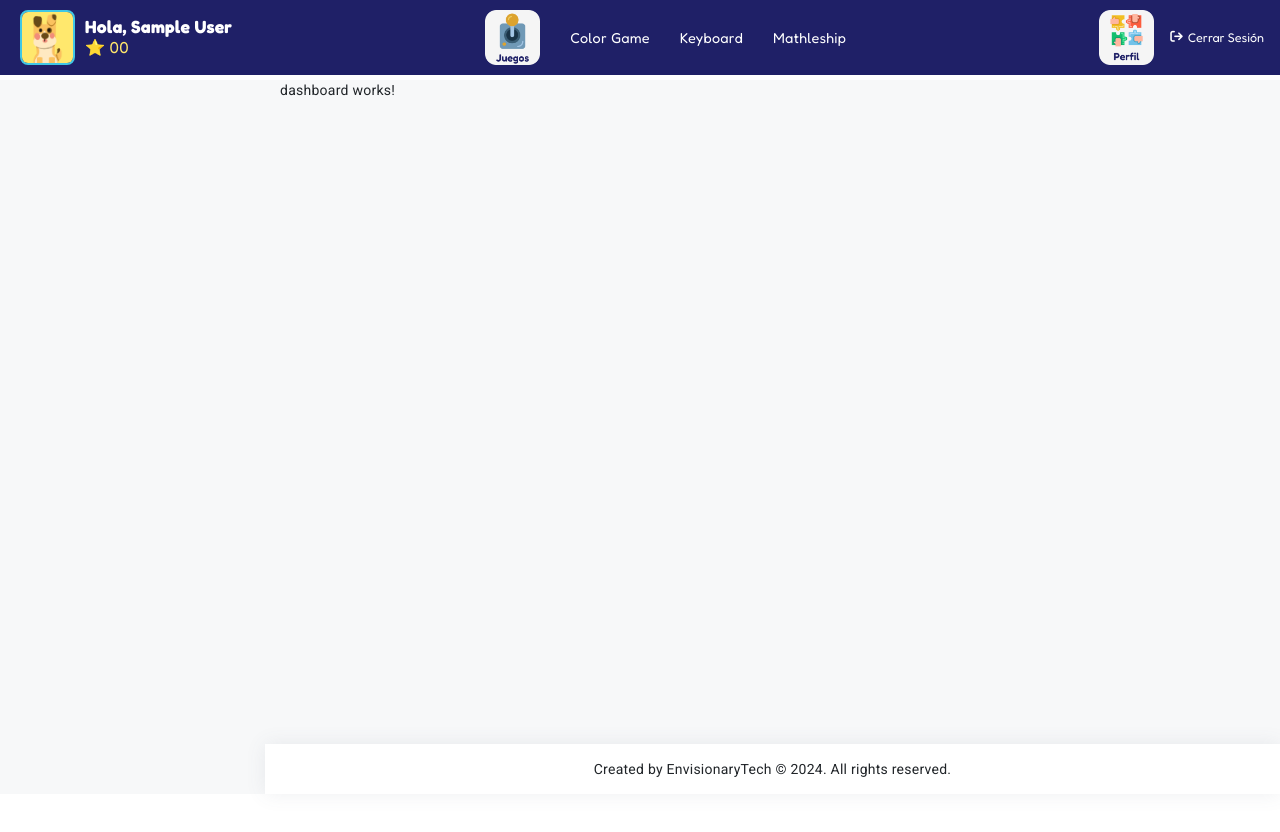
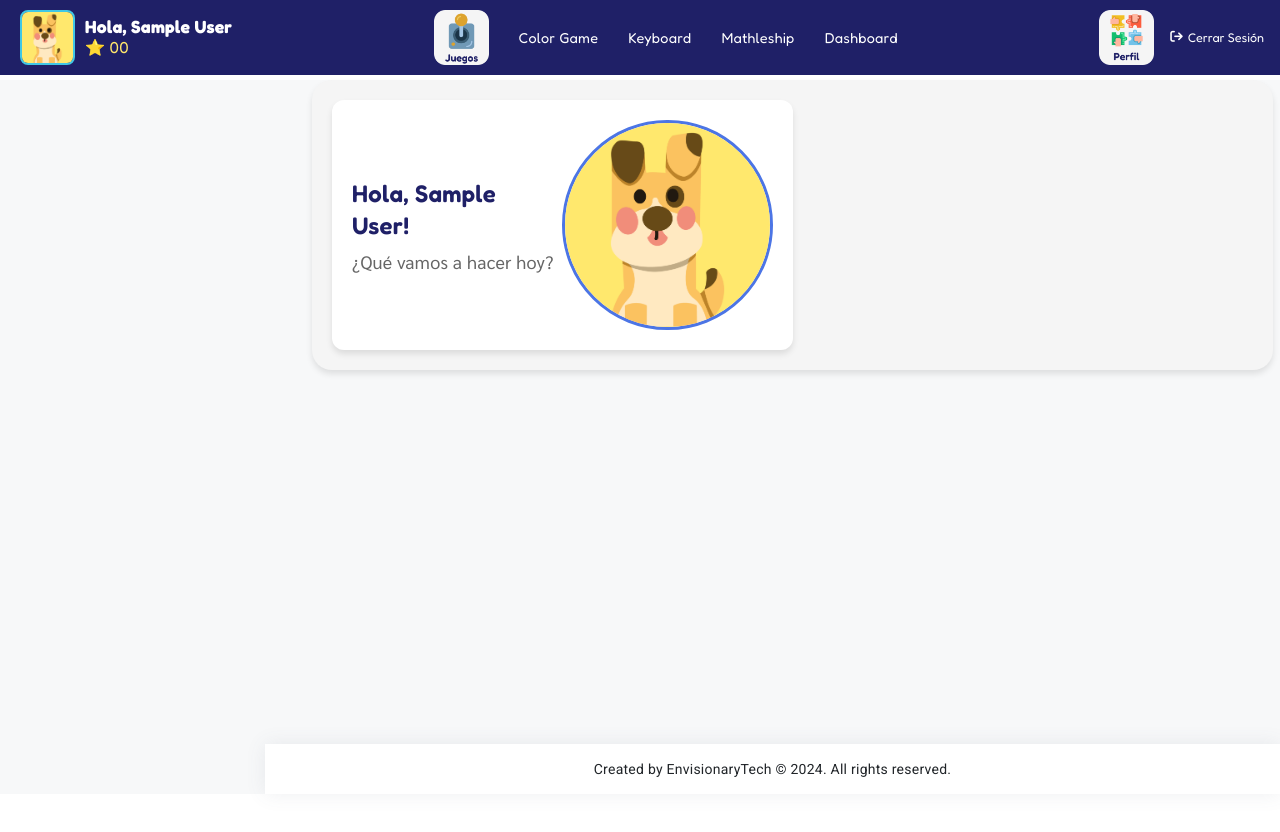
Before and after one commit to BuzoCris2/MindMat_FrontEnd, an Angular app: page /app/dashboard in a window 1280 px wide. Shown: the top 832 px of the page. Built offline with nearby package versions, Linux system fonts and the light colour scheme; sample sign-in values are in the browser's storage.

Commit message:
Dashboard, funcionando, con botones ya reactivos depeniendo del usuario.

```diff
--- a/src/app/components/app-layout/app-layout.component.html
+++ b/src/app/components/app-layout/app-layout.component.html
@@ -4,13 +4,13 @@
 
     <div class="page-body-wrapper">
       <div class="page-body full-width">
-        <main class="full-width">
+        <main class=" container fluid full-width">
           <router-outlet></router-outlet>
         </main>
       </div>
 
       <footer class="footer ">
-        <div class="full-width" >
+        <div class="container fluid full-width" >
           <div class="row">
             <div class="col-md-12 footer-copyright text-center">
               <p class="mb-0">
--- a/src/app/components/app-layout/elements/topbar/topbar.component.html
+++ b/src/app/components/app-layout/elements/topbar/topbar.component.html
@@ -26,6 +26,10 @@
       <!-- <img src="assets/icons/mathleship.png" alt="Mathleship" class="icon" />-->
       <span>Mathleship</span>
     </a>
+    <a *ngIf="shouldDisplayRoute('dashboard')" routerLink="/app/dashboard" routerLinkActive="active" class="menu-item">
+      <!-- <img src="assets/icons/mathleship.png" alt="Mathleship" class="icon" />-->
+      <span>Dashboard</span>
+    </a>
   </div>
 
   <!-- Sección de perfil y botón de cerrar sesión juntos en el lado derecho -->
--- a/src/app/components/app-layout/elements/topbar/topbar.component.ts
+++ b/src/app/components/app-layout/elements/topbar/topbar.component.ts
@@ -32,12 +32,13 @@ export class TopbarComponent implements OnInit {
       }
     });
   }
-  public shouldDisplayRoute(route: 'user-dashboard' | 'colorgame' | 'keyboard' | 'mathleship'): boolean {
+  public shouldDisplayRoute(route: 'user-dashboard' | 'colorgame' | 'keyboard' | 'mathleship'|'dashboard'): boolean {
     const routesAvailableForUser = {
       'user-dashboard': true,
       'colorgame': true,
       'keyboard': true,
-      'mathleship':true
+      'mathleship':true,
+      'dashboard': true
       //'colorgame': this.authService.hasRole('user'),
       //'keyboard': this.authService.hasRole('admin') || this.authService.hasRole('superAdmin'),
       //'mathleship': this.authService.hasRole('user') || this.authService.hasRole('admin'),
--- a/src/app/pages/auth/login/login.component.ts
+++ b/src/app/pages/auth/login/login.component.ts
@@ -47,7 +47,7 @@ export class LoginComponent {
       this.authService.login(this.loginForm).subscribe({
         next: () => {
           this.triggerAlert('success', '¡Éxito!', 'Inicio de sesión exitoso', 'Continuar');
-          this.router.navigateByUrl('/app/user-dashboard');
+          this.router.navigateByUrl('/app/dashboard');
         },
         error: (err: any) => {
           this.loginError = err?.error?.description;
--- a/src/app/pages/dashboard/dashboard.component.html
+++ b/src/app/pages/dashboard/dashboard.component.html
@@ -1 +1,26 @@
-<p>dashboard works!</p>
+<div class="dashboard-container">
+    <!-- Sección de avatar e información -->
+    <div class="user-info">
+        <!-- Información del usuario -->
+        <div class="user-details">
+          <h2>Hola, {{ user?.name || 'Usuario' }}!</h2>
+          <p>¿Qué vamos a hacer hoy?</p>
+        </div>
+        <!-- Avatar del usuario -->
+        <img [src]="'assets/img/avatars/avatar' + (user?.avatarId || 1) + '.png'" alt="Avatar" class="user-avatar" />
+      </div>
+
+
+    <!-- Botones dinámicos -->
+    <div class="actions">
+      <button
+        *ngFor="let button of buttons"
+        (click)="navigateTo(button.route)"
+        [ngClass]="button.color"
+        class="action-button"
+      >
+        <img *ngIf="button.icon" [src]="button.icon" alt="{{ button.label }}" class="button-icon" />
+        <span>{{ button.label }}</span>
+      </button>
+    </div>
+  </div>
--- a/src/app/pages/dashboard/dashboard.component.scss
+++ b/src/app/pages/dashboard/dashboard.component.scss
@@ -0,0 +1,105 @@
+.dashboard-container {
+    display: flex;
+    flex-direction: row;
+    justify-content: space-between;
+    align-items: flex-start; /* Alinea los elementos al inicio vertical */
+    margin: 20px;
+    width: 100%;
+    height: auto; /* Ajuste dinámico según el contenido */
+    background-color: #f5f5f5;
+    border-radius: 20px;
+    padding: 20px;
+    box-shadow: 0px 4px 6px rgba(0, 0, 0, 0.1);
+  }
+
+
+  .user-info {
+    display: flex;
+    flex-direction: row; /* Alinea los elementos en una fila */
+    align-items: center;
+    justify-content: space-between; /* Espaciado entre información y avatar */
+    width: 50%; /* Ocupa la mitad del contenedor principal */
+    text-align: left; /* Alinea el texto a la izquierda */
+    background-color: #fff; /* Fondo blanco */
+    padding: 20px;
+    border-radius: 12px;
+    box-shadow: 0px 4px 6px rgba(0, 0, 0, 0.1);
+
+    .user-details {
+      flex: 1; /* Ocupa el espacio disponible */
+
+      h2 {
+        font-family: 'Fredoka', sans-serif;
+        font-weight: 600;
+        margin: 0;
+        font-size: 24px;
+        color: #1f2067;
+      }
+
+      p {
+        font-family: 'Sarabun', sans-serif;
+        margin: 10px 0 0 0;
+        color: #666;
+        font-size: 18px;
+      }
+    }
+
+    .user-avatar {
+      flex: 0;
+      width: 50%;
+      height: 75%;
+      border-radius: 50%;
+      border: 3px solid #4c75e5; /* Borde para resaltar el avatar */
+      margin-left: 5px; /* Espacio entre información y avatar */
+    }
+  }
+
+
+  .actions {
+    display: flex;
+    flex-direction: column; /* Los botones se apilan verticalmente */
+    align-items: center;
+    justify-content: center;
+    width: 50%; /* Ocupa la otra mitad del contenedor */
+
+    .action-button {
+      display: flex;
+      align-items: center;
+      justify-content: center;
+      padding: 15px 30px;
+      border-radius: 12px;
+      font-family: 'Fredoka', sans-serif;
+      font-weight: 600;
+      font-size: 18px;
+      margin: 10px 0;
+      cursor: pointer;
+      width: 80%; /* Asegura que los botones tengan un ancho uniforme */
+      box-shadow: 0px 4px 6px rgba(0, 0, 0, 0.1);
+      transition: transform 0.3s, background-color 0.3s;
+
+      &.primary {
+        background-color: #4c75e5;
+        color: #fff;
+      }
+
+      &.secondary {
+        background-color: #ff6e6c;
+        color: #fff;
+      }
+
+      &.tertiary {
+        background-color: #ffa64c;
+        color: #fff;
+      }
+
+      &:hover {
+        transform: scale(1.05);
+      }
+
+      .button-icon {
+        width: 24px;
+        height: 24px;
+        margin-right: 10px;
+      }
+    }
+  }
--- a/src/app/pages/dashboard/dashboard.component.ts
+++ b/src/app/pages/dashboard/dashboard.component.ts
@@ -1,12 +1,58 @@
-import { Component } from '@angular/core';
+import { Component, OnInit } from '@angular/core';
+import { CommonModule } from '@angular/common';
+import { Router } from '@angular/router';
+import { AuthService } from '../../services/auth.service';
+import { ProfileService } from '../../services/profile.service';
+import { IUser } from '../../interfaces';
 
 @Component({
   selector: 'app-dashboard',
   standalone: true,
-  imports: [],
+  imports:[CommonModule],
   templateUrl: './dashboard.component.html',
-  styleUrl: './dashboard.component.scss'
+  styleUrls: ['./dashboard.component.scss'],
 })
-export class DashboardComponent {
+export class DashboardComponent implements OnInit {
+  public user?: IUser ;
+  public buttons: { label: string; route: string; icon?: string; color: string }[] = [];
 
+  constructor(private profileService: ProfileService, private router: Router, public authService: AuthService) {}
+
+  ngOnInit(): void {
+    this.profileService.user$.subscribe((userData) => {
+      this.user = this.authService.getUser();
+
+      // Configuración de botones según el rol del usuario
+      if (this.user?.role?.id === 1) {
+        // Estudiante
+        this.buttons = [
+          { label: 'Juegos', route: '/app/user-dashboard', icon: 'assets/img/topbar/Icono-juegos.png', color: 'primary' },
+          { label: 'Logros', route: '/app/achievements', icon: '', color: 'secondary' },
+          { label: 'Perfil', route: '/app/profile', icon: '', color: 'tertiary' },
+        ];
+      } else if (this.user?.role?.id === 2) {
+        // Docente
+        this.buttons = [
+          { label: 'Equipos', route: '/app/teams', icon: '', color: 'primary' },
+          { label: 'Perfil', route: '/app/profile', icon: '', color: 'tertiary' },
+        ];
+      } else if (this.user?.role?.id === 3) {
+        // Admin
+        this.buttons = [
+          { label: 'Usuarios', route: '/app/users', icon: '', color: 'primary' },
+          { label: 'Equipos', route: '/app/teams', icon: '', color: 'secondary' },
+          { label: 'Perfil', route: '/app/profile', icon: '', color: 'tertiary' },
+        ];
+      }
+    });
+  }
+
+
+  /**
+   * Navega a la ruta proporcionada
+   * @param route Ruta de destino
+   */
+  navigateTo(route: string): void {
+    this.router.navigateByUrl(route);
+  }
 }
--- a/src/app/services/layout.service.ts
+++ b/src/app/services/layout.service.ts
@@ -15,7 +15,7 @@ export class LayoutService {
   private pageTitle = new BehaviorSubject<string>('');
 
   public title = this.pageTitle.asObservable();
-  public sidebarOpen: boolean = true;
+
 
   constructor() {
     // fromEvent(window, 'resize')
@@ -33,7 +33,5 @@ export class LayoutService {
     this.unsubscriber.complete();
   }
 
-  public toggleSidebar(): void {
-    this.sidebarOpen = !this.sidebarOpen;
-  }
+
 }
```
